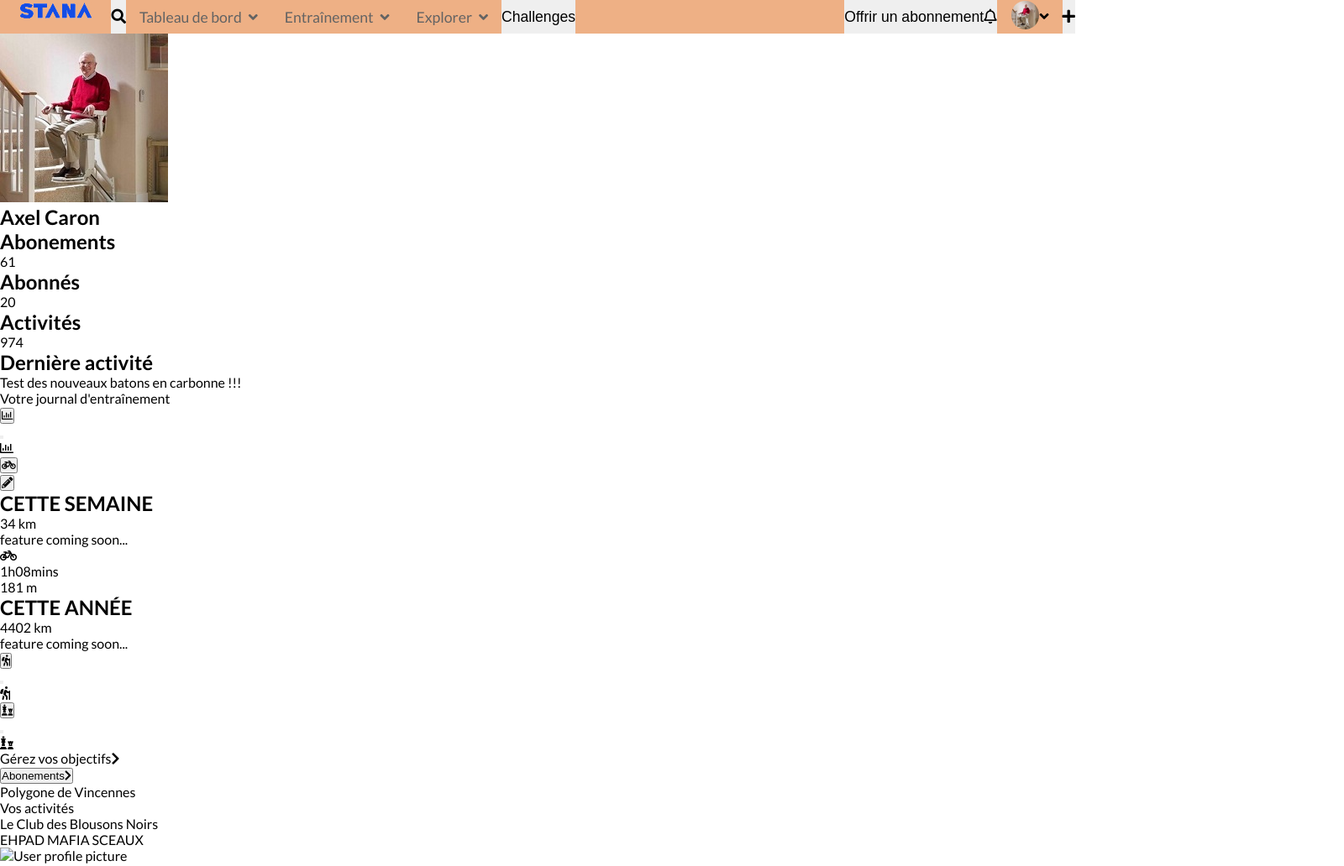
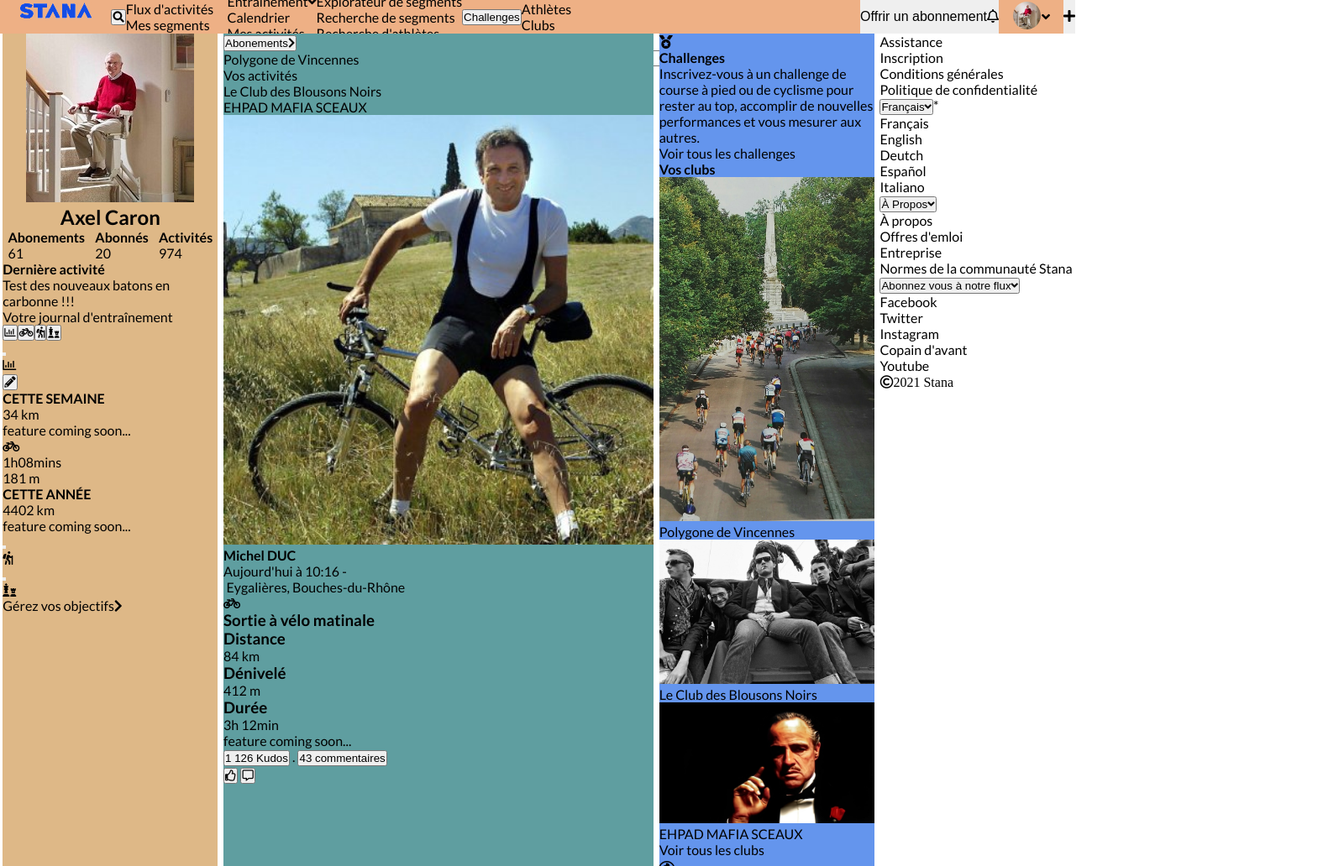
Before and after one commit to Acel1/Stana, a website: page index.html in a window 1280 px wide. Shown: the top 1032 px of the page at 84% size, 1600 px wide, since content can reach past the window. Drawn offline with Linux system fonts and the light colour scheme.

Commit message:
html class rename and dropdowns menus

```diff
--- a/index.html
+++ b/index.html
@@ -17,27 +17,41 @@
   </head>
   <body>
     <header class="header">
-      <a href="index.html"><img class="main-logo" src="public/image/img-stava.png" alt="main-logo" /></a>
-      <nav id="main-nav">
-        <button class="btn-header" id="research-form-btn"><i class="fas fa-search"></i></button>
-        <ul class="dropdown dropdown--strong">
-          <a href=""> Tableau de bord<i class="fas fa-angle-down"></i></a>
+      <figure class="header__logo">
+        <a href="index.html"><img src="public/image/img-stava.png" alt="main-logo" /></a>
+      </figure>
+      <nav class="header__left-nav">
+        <button class="header__btn" id="research-form-btn"><i class="fas fa-search"></i></button>
+        <ul class="header-dropdown">
+          <li class="header-dropdown__main">
+            <a href="#" class="main-menu-hover">Tableau de bord<i class="fas fa-angle-down"></i></a>
+          </li>
+          <li class="header-dropdown__sub"><a href="#">Flux d'activités</a></li>
+          <li class="header-dropdown__sub"><a href="#">Mes segments</a></li>
+          <li class="header-dropdown__sub"><a href="#">Mes itinéraires</a></li>
         </ul>
-        <ul class="dropdown">
-          <a href="">Entraînement<i class="fas fa-angle-down"></i></a>
+        <ul class="header-dropdown">
+          <li class="header-dropdown__main">
+            <a href="#">Entraînement<i class="fas fa-angle-down"></i></a>
+          </li>
+          <li class="header-dropdown__sub"><a href="#">Calendrier</a></li>
+          <li class="header-dropdown__sub"><a href="#">Mes activités</a></li>
         </ul>
-        <ul class="dropdown">
-          <a href=""> Explorer<i class="fas fa-angle-down"></i></a>
+        <ul class="header-dropdown">
+          <li class="header-dropdown__main">
+            <a href="#">Explorer<i class="fas fa-angle-down"></i></a>
+          </li>
+          <li class="header-dropdown__sub"><a href="#">Explorateur de segments</a></li>
+          <li class="header-dropdown__sub"><a href="#">Recherche de segments</a></li>
+          <li class="header-dropdown__sub"><a href="#">Recherche d'athlètes</a></li>
+          <li class="header-dropdown__sub"><a href="#">Clubs</a></li>
         </ul>
-
-        <button class="btn-header">
-          <a href="">Challenges</a>
+        <button class="header__btn">
+          <a href="#">Challenges</a>
         </button>
-      </nav>
-      <form id="research-form">
-        <div class="research-form-group">
-          <button class="research-form-group__btn btn-header">Athlètes<i class="fas fa-angle-down"></i></button>
-          <ul class="research-form-group__ul dropdown">
+        <form class="header__form">
+          <button class="header__btn">Athlètes<i class="fas fa-angle-down"></i></button>
+          <ul class="header__form-list">
             <li>Activités</li>
             <li>Athlètes</li>
             <li>Clubs</li>
@@ -46,9 +60,9 @@
           <input type="text" name="" class="" />
           <button class="btn-header"><i class="fas fa-search"></i></button>
           <button class="btn-header" id="esc-nav-form"><i class="fas fa-times"></i></button>
-        </div>
-      </form>
-      <nav id="user-nav">
+        </form>
+      </nav>
+      <nav class="header__right-nav">
         <button class="subscribe-btn btn-header">Offrir un abonnement</button>
         <button class="notification-bell btn-header"><i class="far fa-bell"></i></button>
         <ul></ul>
@@ -89,8 +103,13 @@
         </div>
       </div>
       <div class="user-stats">
+        <div class="user-stats__slct-btns">
+          <button class="user-stats__slct-btn"><i class="far fa-chart-bar"></i></button>
+          <button class="user-stats__slct-btn"><i class="fas fa-bicycle"></i></button>
+          <button class="user-stats__slct-btn"><i class="fas fa-hiking"></i></button>
+          <button class="user-stats__slct-btn"><i class="fas fa-chess"></i></button>
+        </div>
         <!--TOTAL category-->
-        <button class="user-stats__select-btn"><i class="far fa-chart-bar"></i></button>
         <div class="user-stats__sport-box">
           <button class="user-stats__set-goal"></button>
           <div class="week-stats">
@@ -110,7 +129,7 @@
           </div>
         </div>
         <!--BIKE category-->
-        <button class="user-stats__select-btn"><i class="fas fa-bicycle"></i></button>
+
         <div class="user-stats__sport-box">
           <button class="user-stats__set-goal"><i class="fas fa-pencil-alt"></i></button>
           <div class="week-stats">
@@ -130,7 +149,7 @@
           </div>
         </div>
         <!--HIKING category-->
-        <button class="user-stats__select-btn"><i class="fas fa-hiking"></i></button>
+
         <div class="user-stats__sport-box">
           <button class="user-stats__set-goal"></button>
           <div class="week-stats">
@@ -150,7 +169,7 @@
           </div>
         </div>
         <!--CHESS category-->
-        <button class="user-stats__select-btn"><i class="fas fa-chess"></i></button>
+
         <div class="user-stats__sport-box">
           <button class="user-stats__set-goal"></button>
           <div class="week-stats">
@@ -186,7 +205,7 @@
         <div class="card">
           <a href="#">
             <div class="card__id">
-              <img class="card__pp" src="/public/image/pp-michel-duc.jpg²" alt="User profile picture" />
+              <img class="card__pp" src="/public/image/pp-michel-duc.jpg" alt="User profile picture" />
               <h2 class="card__user-name">Michel DUC</h2>
               <div class="card__date-place">
                 <p class="card__date">Aujourd'hui à 10:16 -</p>
--- a/sass/1.utils/_variables.scss
+++ b/sass/1.utils/_variables.scss
@@ -9,4 +9,6 @@ $height-header: 40px;
 
 //---FONTS-SIZE---//
 
-$medium: 1.1rem;
+$medium: 1rem;
+$Large: 1.1rem;
+$XL: 1.5rem;
--- a/sass/2.base/_base.scss
+++ b/sass/2.base/_base.scss
@@ -9,3 +9,9 @@ a {
   color: black;
   text-decoration: none;
 }
+
+body {
+  display: flex;
+  flex-wrap: wrap;
+  justify-content: space-around;
+}
--- a/sass/3.components/_dropdowns.scss
+++ b/sass/3.components/_dropdowns.scss
@@ -13,3 +13,21 @@
     color: black; // !  priorité sur '.dropdown a' donc texte passe pas en noir  ! //
   }
 }
+
+.main-menu-hover {
+  display: block;
+
+  &:hover {
+    color: $main-color;
+  }
+}
+
+.sub-menu-hover {
+  display: none;
+  &--visible {
+    display: flex;
+    position: absolute;
+    flex-direction: column;
+    align-items: center;
+  }
+}
--- a/sass/3.components/_imgs.scss
+++ b/sass/3.components/_imgs.scss
@@ -1,9 +1,12 @@
-.main-logo {
+.header__logo {
   float: left;
   margin: 0 1rem;
   padding: 0.2rem;
 }
 
+img {
+  width: 100%;
+}
 .user-nav__profile-list {
   display: flex;
   align-items: center;
--- /dev/null
+++ b/sass/3.components/_titles.scss
@@ -0,0 +1,3 @@
+h2 {
+  font-size: $medium;
+}
--- a/sass/4.layout/_feed.scss
+++ b/sass/4.layout/_feed.scss
@@ -0,0 +1,4 @@
+#feed {
+  width: 40%;
+  background-color: cadetblue;
+}
--- a/sass/4.layout/_header.scss
+++ b/sass/4.layout/_header.scss
@@ -6,8 +6,7 @@
 #research-form {
   display: none;
 }
-
-#main-nav {
+.header__left-nav {
   height: 100%;
   float: left;
   display: flex;
@@ -15,7 +14,7 @@
   // width: 35%;
 }
 
-#user-nav {
+.header__right-nav {
   height: 100%;
   float: right;
   display: flex;
--- a/sass/4.layout/_left-side.scss
+++ b/sass/4.layout/_left-side.scss
@@ -0,0 +1,27 @@
+#left-side {
+  width: 20%;
+  background-color: burlywood;
+
+  .user-info {
+    display: flex;
+    flex-direction: column;
+    &__heading {
+      display: flex;
+      flex-direction: column;
+      align-items: center;
+    }
+
+    &__social {
+      display: flex;
+      justify-content: space-around;
+    }
+  }
+
+  .user-stats {
+    &__slct-btns {
+      display: flex;
+    }
+    &__slct-btn {
+    }
+  }
+}
--- a/sass/4.layout/_right-side.scss
+++ b/sass/4.layout/_right-side.scss
@@ -0,0 +1,4 @@
+#right-side {
+  width: 20%;
+  background-color: cornflowerblue;
+}
--- a/sass/components/_dropdowns.scss
+++ /dev/null
@@ -1,15 +0,0 @@
-.dropdown {
-  padding: 0 1rem;
-  font-size: $medium;
-
-  a {
-    color: $component-color;
-
-    i {
-      padding-left: 0.5rem;
-    }
-  }
-  &--strong {
-    color: black; // !  priorité sur '.dropdown a' donc texte passe pas en noir  ! //
-  }
-}
--- a/sass/main.scss
+++ b/sass/main.scss
@@ -10,6 +10,11 @@
 @import "./3.components/buttons";
 @import "./3.components/dropdowns";
 @import "./3.components/imgs";
+@import "./3.components/titles";
 
 //---layout---//
 @import "./4.layout/header";
+@import "./4.layout/left-side";
+@import "./4.layout/feed";
+@import "./4.layout/right-side";
+@import "./4.layout/footer";
```
Also changed, not shown: public/style.css, 1 other file.
